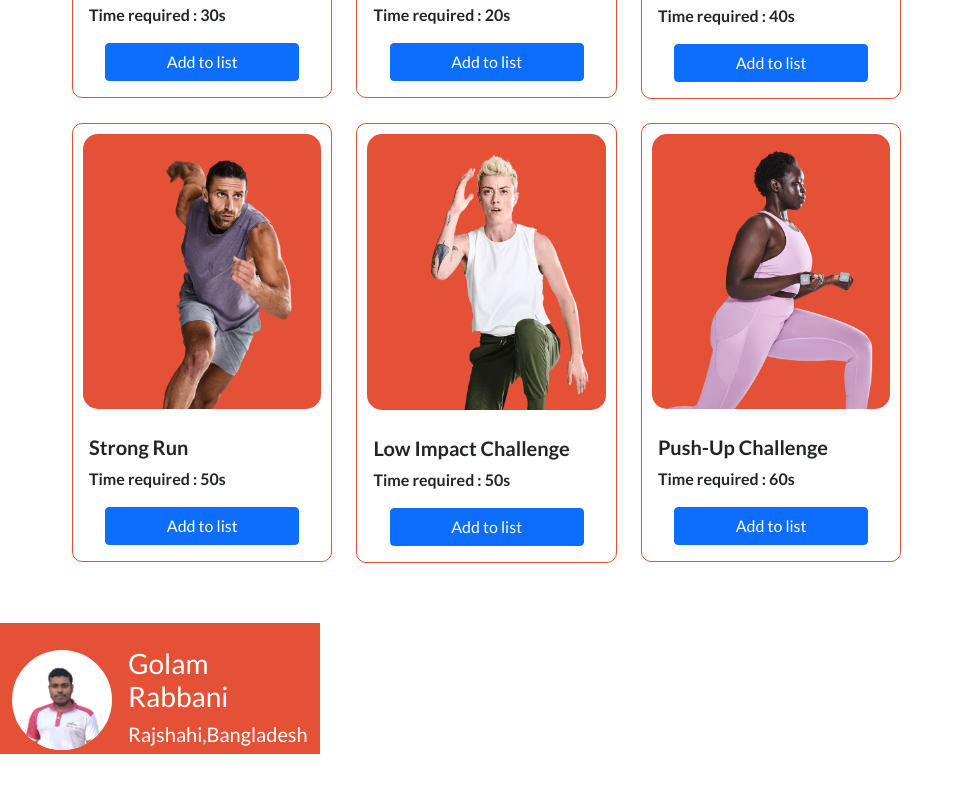
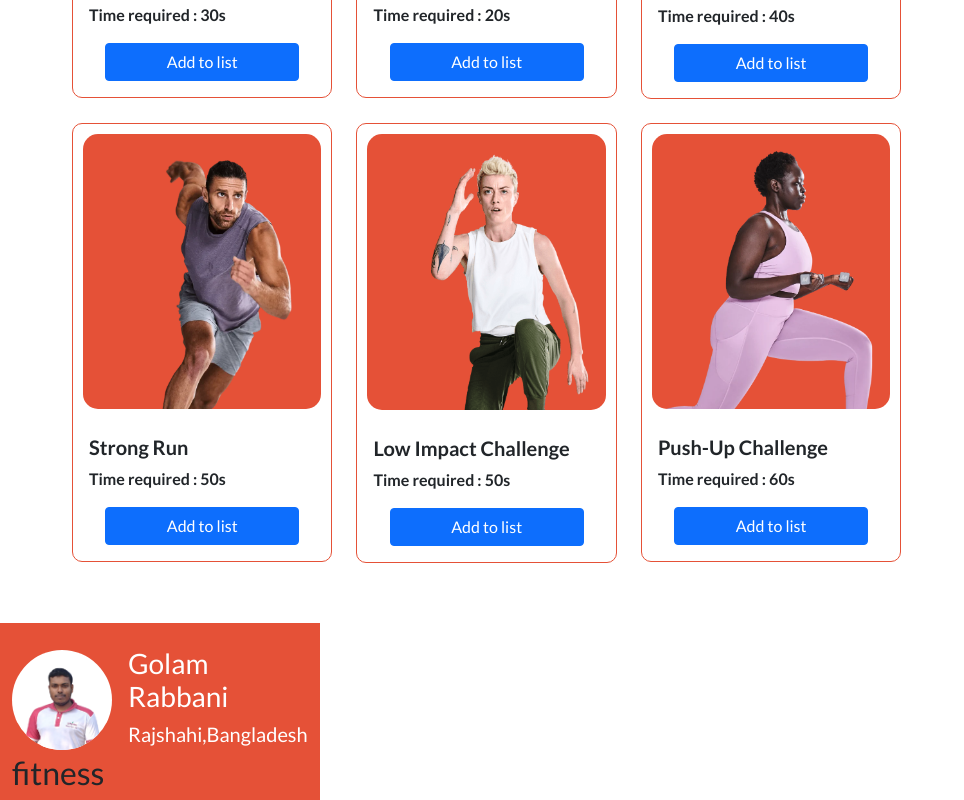
Before and after one commit to golamrabbani93/workout-world, a React (Create React App) app: page / in a window 1280 px wide. Shown: the part 548-1348 px from the top of the page, without its empty margins (0-964 px from the left). Before the commit the page ends 1302 px from the top, so only its background shows below. Built offline with nearby package versions, Linux system fonts and the light colour scheme.

Commit message:
create fitness component

```diff
--- /dev/null
+++ b/src/components/Fitness/Fitness.js
@@ -0,0 +1,11 @@
+import React from 'react';
+
+const Fitness = () => {
+	return (
+		<div>
+			<h2>fitness</h2>
+		</div>
+	);
+};
+
+export default Fitness;
--- a/src/components/Profile/Profile.css
+++ b/src/components/Profile/Profile.css
@@ -12,6 +12,6 @@
 	text-align: center;
 }
 .fitness-font {
-	font-size: 30px;
+	font-size: 35px;
 	font-weight: 700;
 }
--- a/src/components/Profile/Profile.js
+++ b/src/components/Profile/Profile.js
@@ -1,4 +1,5 @@
 import React from 'react';
+import Fitness from '../Fitness/Fitness';
 import profileImage from './mypng.png';
 import './Profile.css';
 const Profile = () => {
@@ -13,6 +14,9 @@ const Profile = () => {
 					<h5>Rajshahi,Bangladesh</h5>
 				</div>
 			</div>
+			<div>
+				<Fitness></Fitness>
+			</div>
 		</div>
 	);
 };
```
Also changed, not shown: src/components/Fitness/Fitness.css (added).
